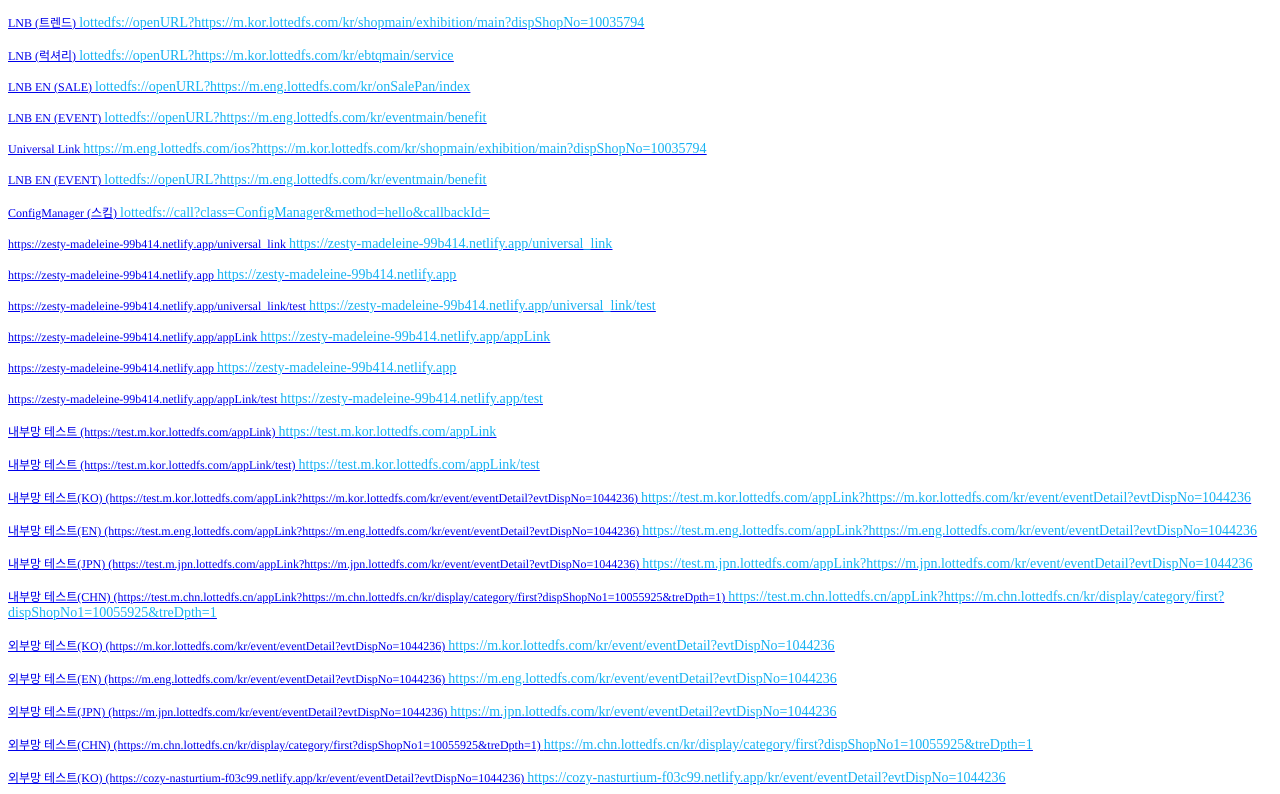
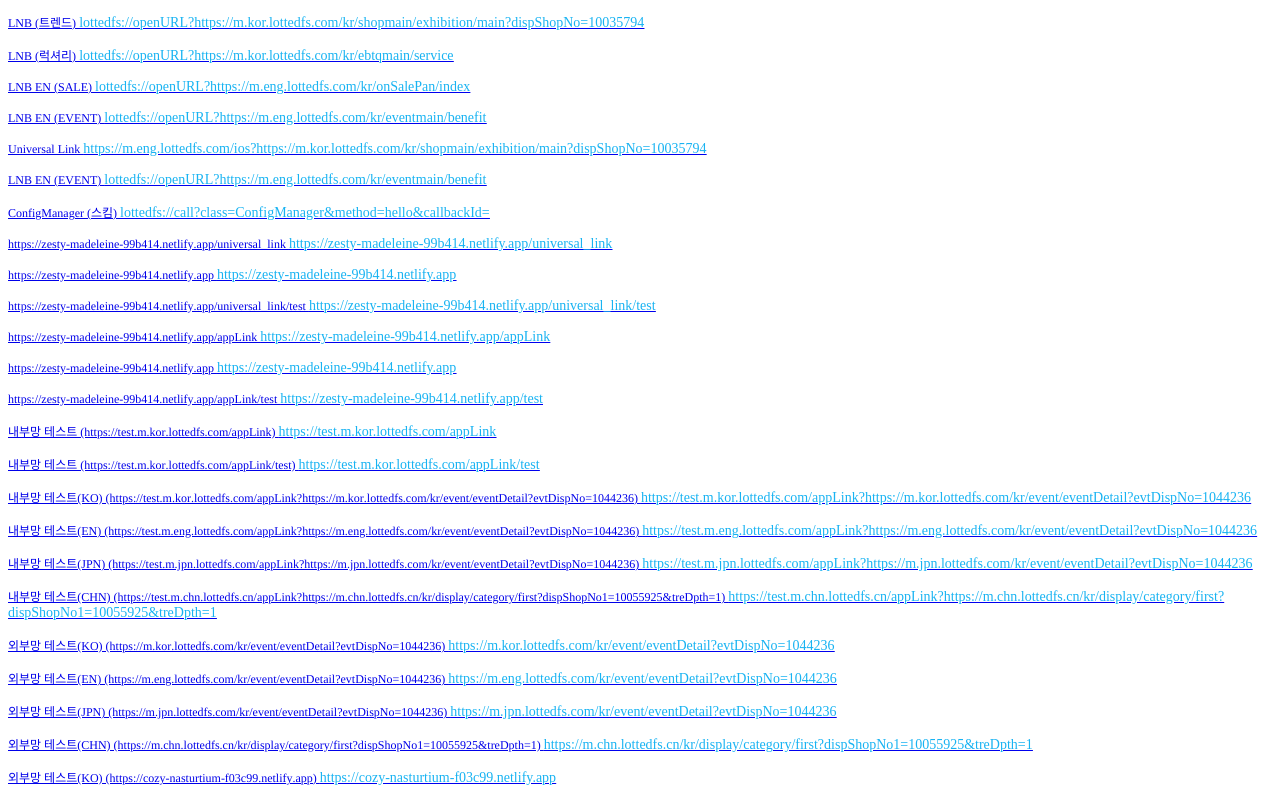
Before and after one commit to asrahee/.well-known, a plain HTML site: page DeepLinkTest_250224.html in a window 1280 px wide. Shown: the part 466-1260 px from the top of the page. Drawn offline with Linux system fonts and the light colour scheme.

Commit message:
테스트 html 업로드(cozy-nasturtium-f03c99.netlify.app 반영 추가) 2

```diff
--- a/DeepLinkTest_250224.html
+++ b/DeepLinkTest_250224.html
@@ -147,7 +147,7 @@
 
 
 <p class="p4"><span class="s2"></span><br></p>
-<p class="p5"><span class="s3">외부망 테스트(KO) (https://cozy-nasturtium-f03c99.netlify.app/kr/event/eventDetail?evtDispNo=1044236) <a href="https://cozy-nasturtium-f03c99.netlify.app/kr/event/eventDetail?evtDispNo=1044236"><span class="s4">https://cozy-nasturtium-f03c99.netlify.app/kr/event/eventDetail?evtDispNo=1044236</span></a></span></p>
+<p class="p5"><span class="s3">외부망 테스트(KO) (https://cozy-nasturtium-f03c99.netlify.app) <a href="https://cozy-nasturtium-f03c99.netlify.app"><span class="s4">https://cozy-nasturtium-f03c99.netlify.app</span></a></span></p>
 
 
 </body>
```
